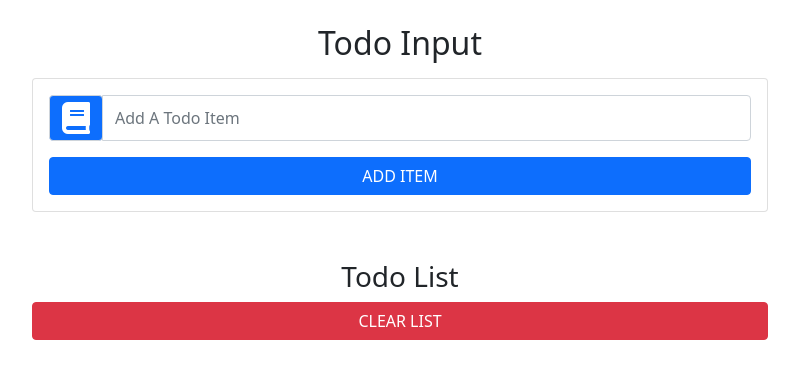
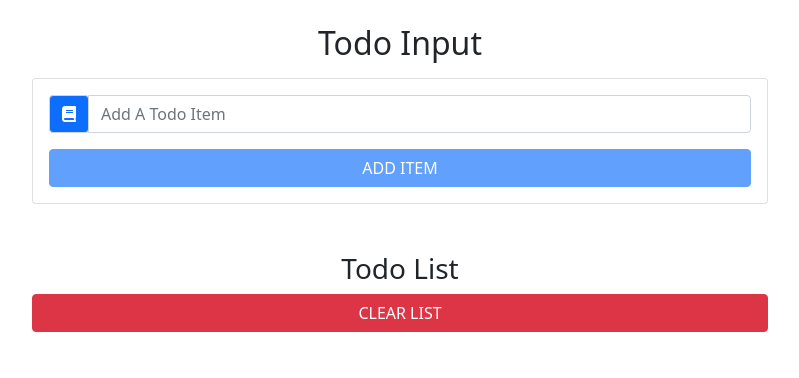
Before and after one commit to Obafemi-NG/todo-list-react, a React (Create React App) app: page / in a window 1280 px wide. Shown: the top 378 px of the page, without its empty margins (240-1039 px from the left). Built offline with nearby package versions, Linux system fonts and the light colour scheme.

Commit message:
finished project

```diff
--- a/src/App.js
+++ b/src/App.js
@@ -28,18 +28,30 @@ export default class App extends Component {
         item: '',
         id: uuidv4(),
         editItem: false,
-      })
+      }, console.log(this.state))
 
 
   };
   handleClearList = () => {
-    console.log("handle clear list");
+    this.setState ({
+      items: []
+    })
   };
   handleEdit = (id) => {
-    console.log(`handle edit ${id}`);
+    const filteredItem = this.state.items.filter(item => item.id !== id)
+    const selectedItem = this.state.items.find(item => item.id === id)
+    this.setState({
+      items: filteredItem,
+      item: selectedItem.title,
+      id: id,
+      editItem: true,
+    })
   };
   handleRemove = (id) => {
-    console.log(`handle delete ${id}`);
+    const filteredItem = this.state.items.filter(item => item.id !== id)
+    this.setState({
+      items: filteredItem
+    })
   };
   render() {
     // console.log(this.state);
--- a/src/components/TodoInput.js
+++ b/src/components/TodoInput.js
@@ -10,24 +10,25 @@ export default class TodoInput extends Component {
           <div className="input-group">
             <div className="input-group-prepend">
               <div className="input-group-text bg-primary text-white">
-                <i className="fas fa-book fa-2x" />
+                <span><i className="fas fa-book" /></span>
               </div>
             </div>
             <input
               type="text"
               className="form-control text-capitalize"
               placeholder="add a todo item"
-              title={item}
+              value={item}
               onChange={handleChange}
             />
           </div>
         </form>
         <button
           type="submit"
-          className="btn btn-block btn-primary text-uppercase mt-3"
+          disabled = {item ? false : true}
+          className= {editItem ? "btn btn-block btn-success text-uppercase mt-3" : "btn btn-block btn-primary text-uppercase mt-3"}
           onClick={handleSubmit}
         >
-          add item
+          {editItem ? "edit item" : "add item"}
         </button>
       </div>
     );
```
